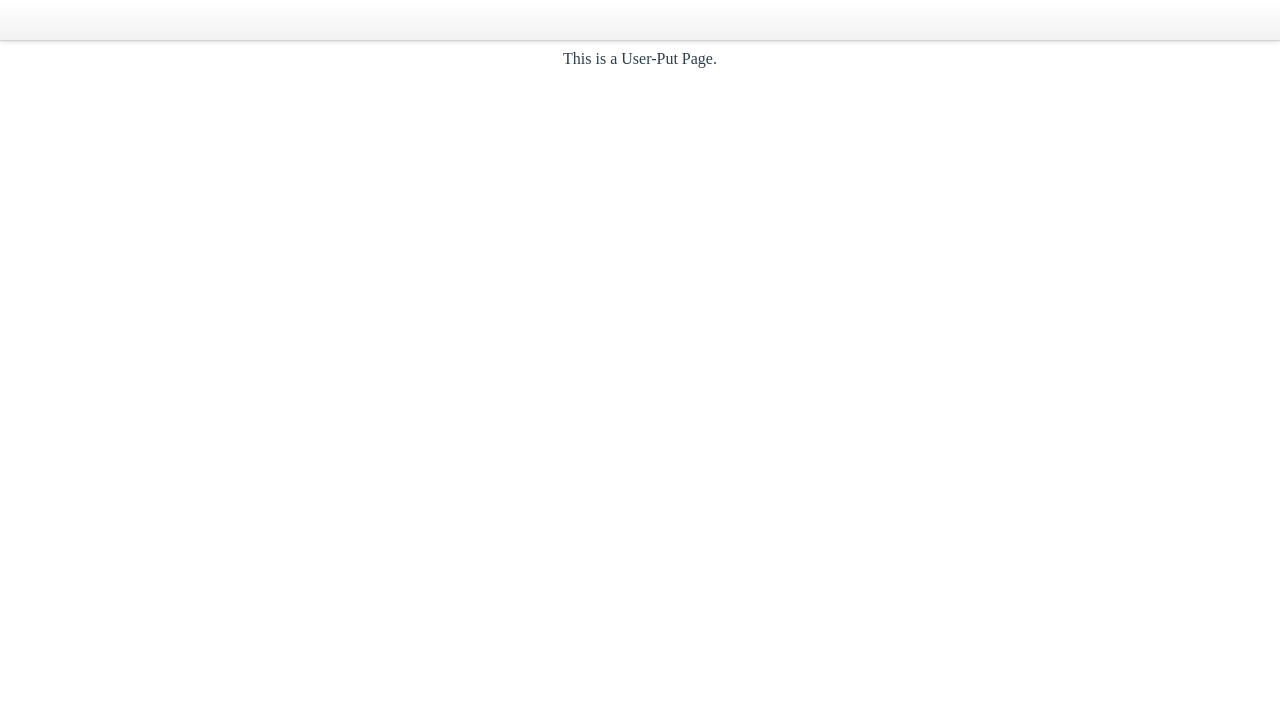
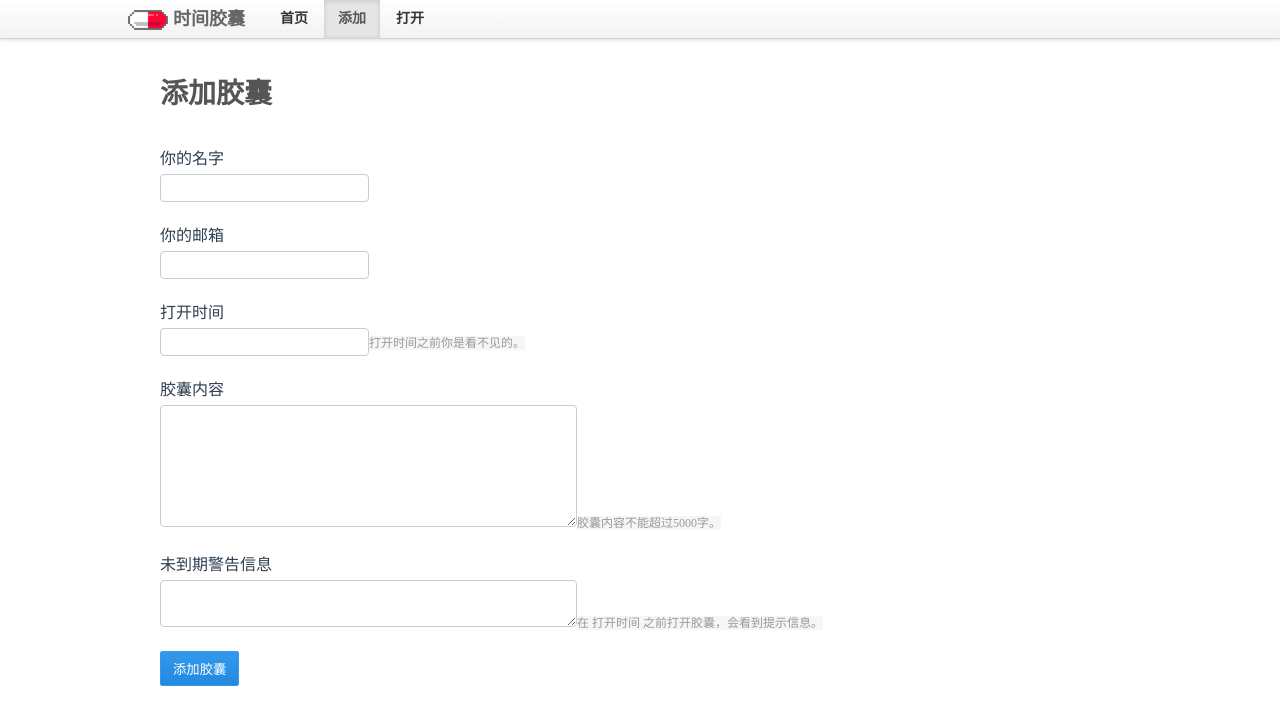
Before and after one commit to peanut996/TimeCapsule, a Vue app in the folder timecapsule-web/: page /#/user-put in a window 1280 px wide. Shown: the top 724 px of the page. Built offline with nearby package versions, Linux system fonts and the light colour scheme.

Commit message:
user page complete

```diff
--- a/timecapsule-web/src/App.vue
+++ b/timecapsule-web/src/App.vue
@@ -17,8 +17,12 @@ export default {
   font-family: 'Microsoft YaHei UI','Microsoft YaHei','微软雅黑',"MicrosoftJhengHei", '华文细黑', STHeiti, MingLiu,serif;
   -webkit-font-smoothing: antialiased;
   -moz-osx-font-smoothing: grayscale;
-  text-align: center;
   color: #2c3e50;
-  margin-top: 0px;
 }
+body, div, dl, dt, dd, ul, ol, li, h1, h2, h3, h4, h5, h6, pre, code, form, fieldset, legend, input, textarea, p, blockquote, th, td {
+    margin: 0;
+    padding: 0;
+}
+ul, ol { list-style: none; }
+a{ text-decoration: none;}
 </style>
--- a/timecapsule-web/src/components/Header.vue
+++ b/timecapsule-web/src/components/Header.vue
@@ -1,20 +1,40 @@
 <template>
     <div class="header">
         <div class="container">
-        <a class="logo" href="https://p.timepill.net/"></a>
+        <router-link class="logo"  to="/">时间胶囊</router-link>
+        <div class="nav">
+            <ul>
+                <li><router-link  class="nav-item" active-class="is-active" to="/user">首页</router-link ><li>
+                <li><router-link class="nav-item" active-class="is-active" to="/user-put">添加</router-link></li>
+                <li><router-link  class="nav-item" active-class="is-active" to="/user-open">打开</router-link ></li>
+            </ul>
         </div>
+        </div>
+        <router-view></router-view>
     </div>
 </template>
 
 <script>
 export default {
-  name: 'userheader'
+  name: 'userheader',
+  data: function () {
+    return {
+      ActiveName: 'Hello World'
+    }
+  },
+  methods: {
+    getActiveName: function () {
+      alert(this.$route.params.id)
+      this.ActiveName = this.$route.params.id
+    }
+  }
 }
 </script>
 
 <style scoped>
+a{ text-decoration: none;}
 .header{
-    height: 40px;
+    height: 38px;
     background-color: #FAFAFA;
     background-image: linear-gradient(to bottom, #FFFFFF, #F2F2F2);
     background: -webkit-linear-gradient(#FFFFFF,#F2F2F2);
@@ -22,17 +42,18 @@ export default {
     border-bottom: 1px solid #d3d3d3;
     color: #777;
     font-size: 14px;
-    margin-bottom: 25px;
+    margin-bottom: 60px;
     position: fixed;
     top: 0;
     left: 0;
     width: 100%;
     z-index: 1000;
     box-shadow: 0 0 5px #ccc;
+    font-weight: bold;
     overflow: visible;
 }
 .container{
-    width: 960px;
+    width: 80%;
     margin: 0 auto;
     padding: 0 10px;
 }
@@ -46,5 +67,32 @@ export default {
     font-size: 18px;
     background: url(../assets/logo.gif) no-repeat scroll 0px 10px transparent;
     color: #666;
+    text-decoration: none;
+}
+.nav{
+    float: left;
+}
+.nav li {
+    float: left;
+    display: block;
+    padding: 0;
+    margin: 0;
+    text-decoration: none;
+}
+.nav-item{
+    display: block;
+    line-height: 38px;
+    padding: 0 14px 0 14px;
+    margin: 0 1px 0 1px;
+    text-decoration: none;
+}
+.nav-item{
+    color: #333;
+    background-color: transparent;
+}
+.is-active{
+    background-color: #E5E5E5;
+    box-shadow: 0 1px 5px rgba(0, 0, 0, 0.125) inset;
+    color: #555555;
 }
 </style>
--- a/timecapsule-web/src/components/user/Open.vue
+++ b/timecapsule-web/src/components/user/Open.vue
@@ -1,11 +1,112 @@
 <template>
 <div>
-    This is a User-Open Page.
+  <userheader></userheader>
+  <div class="user-open-main">
+        <div class="container">
+          <h1 class="page-header">打开胶囊</h1>
+          <div class="main">
+            <label>胶囊Key:   </label>
+            <input class="form-uuid" type="text" >
+            <input class="form-submit" type="submit" @click="opencapsule" value="添加胶囊">
+            <div>
+              <textarea v-if="isget"  class="content"   cols="50" rows="8"></textarea>
+            <div>
+            </div>
+           </div>
+          </div>
+        </div>
+  </div>
 </div>
 </template>
 
 <script>
+import userheader from '../Header.vue'
 export default {
-  name: 'open'
+  name: 'open',
+  components: { userheader },
+  data: function () {
+    return {
+      isget: false,
+      capsule: {
+        content: '',
+        opentime: ''
+      },
+      uuid: ''
+    }
+  },
+  methods: {
+    opencapsule: function () {
+      // 根据uuid取出capsule 然后显示内容
+      alert('请处理axios业务逻辑')
+    }
+  }
 }
 </script>
+
+<style scoped>
+.user-open-main{
+    margin-top: 50px;
+}
+.container{
+  width: 960px;
+  margin: 0 auto;
+  padding: 0 10px;
+}
+.page-header{
+    font-size: 28px;
+    border-bottom: 0 solid #9CF;
+    padding: 0 0 7px 0;
+    margin-top: 30px;
+    margin-bottom: 10px;
+    color: #555;
+    line-height: 28px;
+    float: left;
+
+}
+.main{
+  width: 980px;
+  float: left;
+  padding-bottom: 60px;
+}
+.form-uuid{
+  height: 24px;
+  width: 260px;
+}
+.form-submit{
+  margin-left: 10px;
+  padding: 8px;
+}
+input[type="button"]:hover, input[type="submit"]:hover, button:hover, .btn:hover {
+    background: #cc0033;
+    border: 1px solid #cc0033;
+    filter: none;
+    color: #fff;
+}
+input[type="button"], input[type="submit"], button, .btn, .pagination a {
+    display: inline-block;
+    padding: 7px 12px;
+    background-color: #39E;
+    background: -moz-linear-gradient(#39E,#2389de);
+    background: -webkit-linear-gradient(#39E,#2389de);
+    border: 1px solid #39E;
+    color: #fff;
+    -moz-border-radius: 2px;
+    -webkit-border-radius: 2px;
+    border-radius: 2px;
+}
+.tips{
+  margin-top: 30px;
+  display: block;
+  font-size: 16px;
+  padding: 0;
+  margin: 0;
+}
+.content{
+  float: left;
+  margin-bottom: 0px;
+  margin-top: 50px;
+  border-radius:4px;
+  border:1px solid #c8cccf;
+  color:#6a6f77;
+}
+</style>
--- a/timecapsule-web/src/components/user/Put.vue
+++ b/timecapsule-web/src/components/user/Put.vue
@@ -2,7 +2,30 @@
 <div>
   <userheader></userheader>
   <div class="user-put-main">
-    This is a User-Put Page.
+    <div class="container">
+          <h1 class="page-header">添加胶囊</h1>
+          <div class="main">
+            <div class="form">
+              <label class="form-label">你的名字</label>
+              <input class="form-input" v-model="capsule.nickname"  >
+              <label class="form-label">你的邮箱</label>
+              <input class="form-input" v-model="capsule.email" >
+              <label class="form-label">打开时间</label>
+              <input class="form-input" v-model="capsule.opentime" >
+              <span class="tips">打开时间之前你是看不见的。</span>
+              <label class="form-label">胶囊内容</label>
+              <textarea class="form-text" rows="8" cols="50" v-model="capsule.content"></textarea>
+              <span class="tips">胶囊内容不能超过5000字。</span>
+              <label class="form-label">未到期警告信息</label>
+              <textarea class="form-text" rows="3" cols="50" v-model="capsule.warningcontent"></textarea>
+              <span class="tips">在 打开时间 之前打开胶囊，会看到提示信息。</span>
+              <p>
+                <input class="form-submit" type="submit" @click="submitcapsule" value="添加胶囊">
+              </p>
+            </div>
+          </div>
+    </div>
+
   </div>
 </div>
 </template>
@@ -11,15 +34,116 @@
 import userheader from '../Header.vue'
 export default {
   name: 'user-put',
-  components: { userheader }
+  components: { userheader },
+  data: function () {
+    return {
+      // 验证是否登录
+      islogin: false,
+      capsule: {
+        content: '',
+        username: '',
+        nickname: '',
+        email: '',
+        opentime: '',
+        uuid: '',
+        warningcontent: ''
+      }
+    }
+  },
+  methods: {
+    submitcapsule: function () {
+      // 加入验证逻辑和判断
+      /* post
+       */
+      alert('test here!')
+    }
+  }
 }
 </script>
 
 <style scoped>
 body{
   margin: 0px;
+  text-align: left;
 }
 .user-put-main{
   margin-top: 50px;
 }
+.container{
+  width: 960px;
+  margin: 0 auto;
+  padding: 0 10px;
+}
+.page-header{
+    font-size: 28px;
+    border-bottom: 0 solid #9CF;
+    padding: 0 0 7px 0;
+    margin-top: 30px;
+    margin-bottom: 10px;
+    color: #555;
+    line-height: 28px;
+    float: left;
+}
+.main{
+  width: 980px;
+  float: left;
+  padding-bottom: 60px;
+}
+.form-label{
+  display: block;
+  margin-top: 20px;
+  margin-bottom: 5px;
+}
+.form-input{
+  -webkit-appearance:none;
+  -moz-appearance: none;
+  font-size: 16px;
+  height: 26px;
+  border-radius:4px;
+  border:1px solid #c8cccf;
+  color:#6a6f77;
+  outline:0;
+}
+.form-input:focus{
+  border:1px solid #db4e72;
+}
+.form-text:focus{
+  border:1px solid #db4e72;
+}
+.tips{
+    font-size: 12px;
+    padding: 0;
+    margin: 0;
+    color: #999;
+    background-color: #f6f6f6;
+}
+.form-text{
+  margin-bottom: 0px;
+  border-radius:4px;
+  border:1px solid #c8cccf;
+  color:#6a6f77;
+}
+.form-submit{
+  margin-top: 20px;
+}
+
+input[type="button"]:hover, input[type="submit"]:hover, button:hover, .btn:hover {
+    background: #cc0033;
+    border: 1px solid #cc0033;
+    filter: none;
+    color: #fff;
+}
+
+input[type="button"], input[type="submit"], button, .btn, .pagination a {
+    display: inline-block;
+    padding: 7px 12px;
+    background-color: #39E;
+    background: -moz-linear-gradient(#39E,#2389de);
+    background: -webkit-linear-gradient(#39E,#2389de);
+    border: 1px solid #39E;
+    color: #fff;
+    -moz-border-radius: 2px;
+    -webkit-border-radius: 2px;
+    border-radius: 2px;
+}
 </style>
--- a/timecapsule-web/src/router/index.js
+++ b/timecapsule-web/src/router/index.js
@@ -20,6 +20,7 @@ const routes = [
   },
   {
     path: '/user-put',
+    name: 'user-put',
     component: Put
   },
   {
@@ -41,6 +42,7 @@ const routes = [
 ]
 
 const router = new VueRouter({
+  linkActiveClass: 'active',
   routes
 })
 
--- a/timecapsule-web/src/views/Home.vue
+++ b/timecapsule-web/src/views/Home.vue
@@ -40,6 +40,7 @@ export default {
   margin: 50px 0px 25px 0px;
 }
 .home{
+text-align: center;
 border-block-color: red;
 height: 400px;
 font-family: "Helvetica Neue",Helvetica,"PingFang SC","Hiragino Sans GB","Microsoft YaHei","微软雅黑",Arial,sans-serif;
@@ -47,7 +48,7 @@ font-family: "Helvetica Neue",Helvetica,"PingFang SC","Hiragino Sans GB","Micros
 .home-button{
   position: relative;
   padding : 0px 0px 0px 0px;
-  margin: 75px auto ;
+  margin: 50px auto ;
 }
 .button-left{
   position: relative;
--- a/timecapsule-web/src/views/User.vue
+++ b/timecapsule-web/src/views/User.vue
@@ -1,5 +1,6 @@
 <template>
 <div class="user-main">
+    <userheader></userheader>
     <img class="log-big" src="../assets/logo.png" alt="">
     <h1 class="title">时间胶囊</h1>
     <div class="action">
@@ -17,14 +18,16 @@
 </template>
 
 <script>
+import userheader from '../components/Header.vue'
 export default {
   name: 'user',
-  components: {}
+  components: { userheader }
 }
 </script>
 
 <style scoped>
 h1{
+  text-align: center;
  font-size: 28px;
  line-height: 42px;
  padding-bottom: 30px;
@@ -42,10 +45,15 @@ img { border-style: none; }
  width: 400px;
  margin: 50px auto;
 }
-.logo-big{
+.log-big{
   width: 400px;
   height: 200px;
   margin-bottom: 10px;
+  margin-top: 100px;
+}
+.title{
+  margin-top:40px;
+  margin-bottom: 20px;
 }
 .action {
     padding: 0 40px;
```
